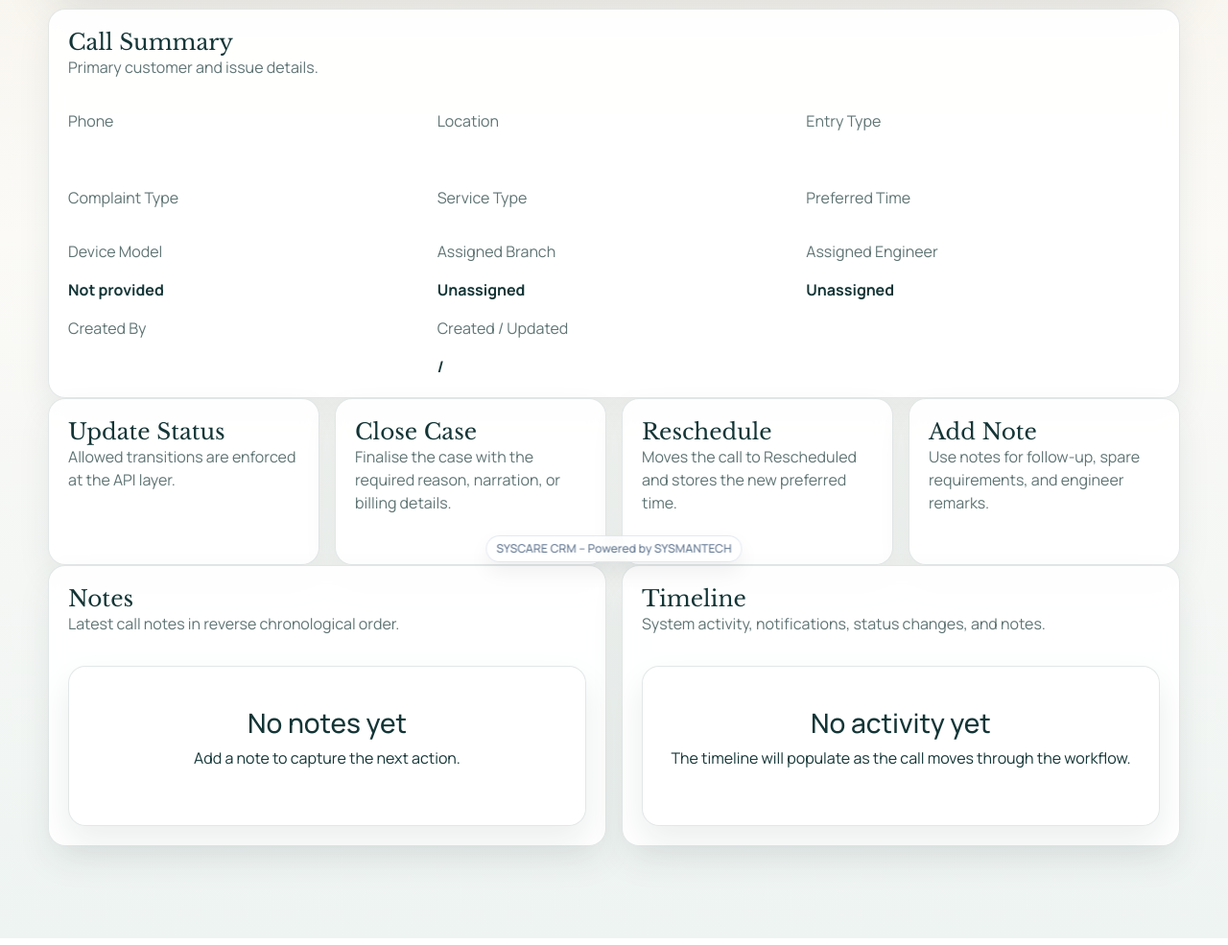
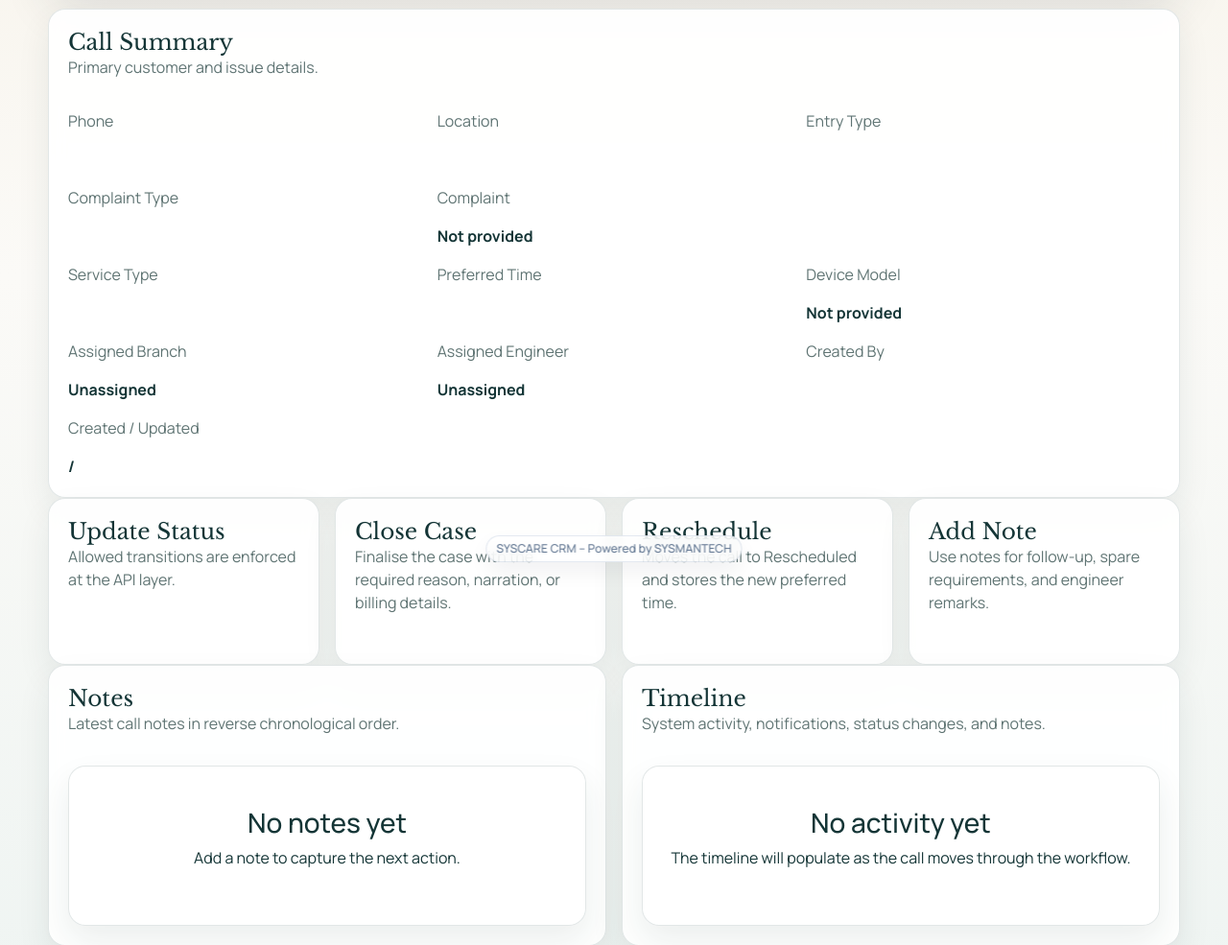
Before and after one commit to rashidmts96-stack/sysmantech-crm, a Flask app: template templates/onsite_call_detail.html in a window 1280 px wide. Shown: the part 202-1187 px from the top of the page at 96% size. Run offline with Flask 3, Linux system fonts and the light colour scheme; the template is opened without the code that fills it, so the values that code supplies are empty; parts of the project's set-up code (start-up, migrations or seed data) failed here and were passed over; some libraries are stand-ins or nearby versions.

Commit message:
Improve onsite complaint visibility

```diff
--- a/static/css/onsite-calls.css
+++ b/static/css/onsite-calls.css
@@ -187,6 +187,10 @@
 .onsite-report-grid,
 .onsite-detail-grid {
     grid-template-columns: repeat(auto-fit, minmax(280px, 1fr));
+}
+
+.onsite-detail-span-2 {
+    grid-column: span 2;
 }
 
 .onsite-form-grid {
--- a/templates/onsite_call_detail.html
+++ b/templates/onsite_call_detail.html
@@ -66,6 +66,10 @@
                     <div>
                         <p class="onsite-muted">Complaint Type</p>
                         <strong>{{ detail.call.complaint_type }}</strong>
+                    </div>
+                    <div class="onsite-detail-span-2">
+                        <p class="onsite-muted">Complaint</p>
+                        <strong>{{ detail.call.complaint_description or 'Not provided' }}</strong>
                     </div>
                     {% if detail.call.is_lead %}
                     <div>
```
